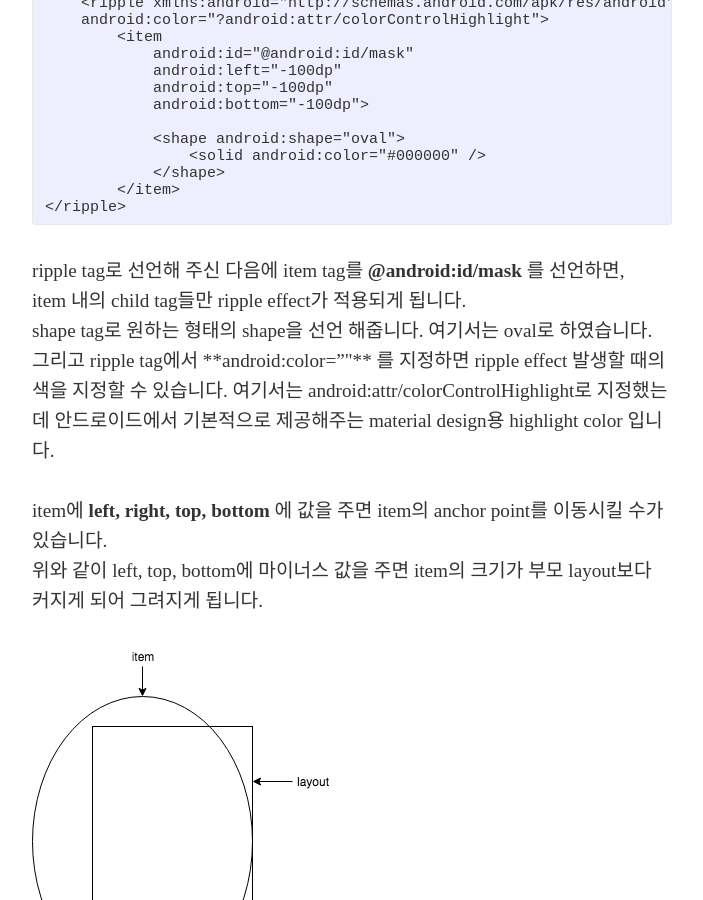
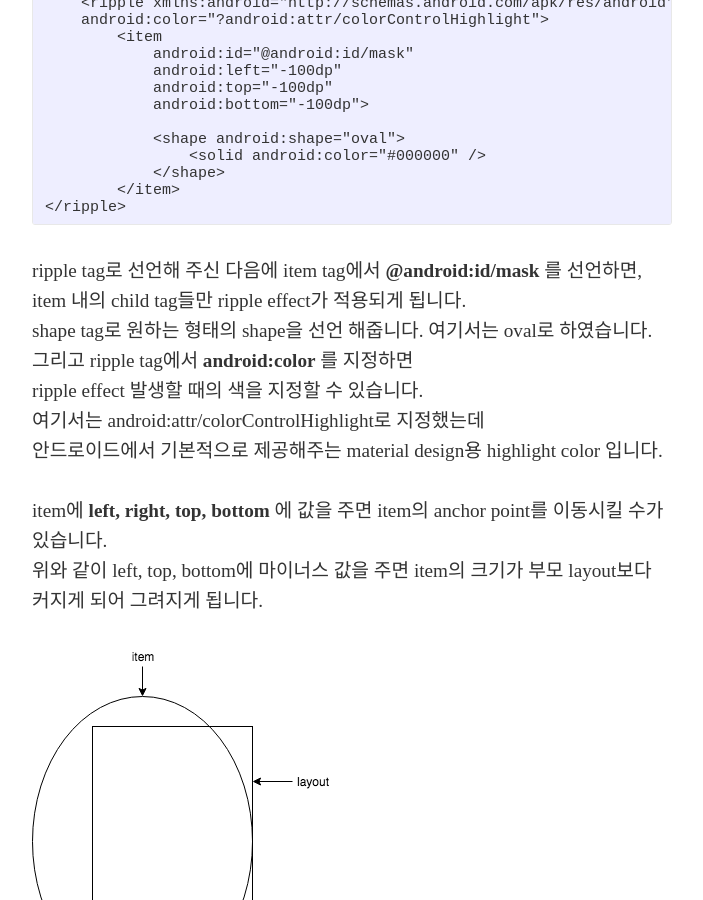
Before and after one commit to Ninja86/Ninja86.github.io, a Jekyll site: the page built from _posts/2019-05-07-1.md, in a window 1280 px wide and 900 px high, scrolled down 1414 px. Shown: the whole window, without its empty margins (288-991 px from the left). Built offline with Jekyll 4.4.1, drawn with Linux system fonts in a browser that asks for light colours; nearby versions of some CDN libraries; some web fonts are replaced; our own code applies the rules of GitHub Pages for plain Markdown files; comment, search, counter and statistics services are not loaded.

Commit message:
Update 2019-05-07-1.md

```diff
--- a/_posts/2019-05-07-1.md
+++ b/_posts/2019-05-07-1.md
@@ -43,10 +43,10 @@ comments: true
 </ripple>
 ~~~
 
-ripple tag로 선언해 주신 다음에 item tag를 **@android:id/mask** 를 선언하면,
+ripple tag로 선언해 주신 다음에 item tag에서 **@android:id/mask** 를 선언하면,
 item 내의 child tag들만 ripple effect가 적용되게 됩니다.
 shape tag로 원하는 형태의 shape을 선언 해줍니다. 여기서는 oval로 하였습니다.
-그리고 ripple tag에서 **android:color="<color>"** 를 지정하면
+그리고 ripple tag에서 **android:color** 를 지정하면
 ripple effect 발생할 때의 색을 지정할 수 있습니다.
 여기서는 android:attr/colorControlHighlight로 지정했는데
 안드로이드에서 기본적으로 제공해주는 material design용 highlight color 입니다.
```
